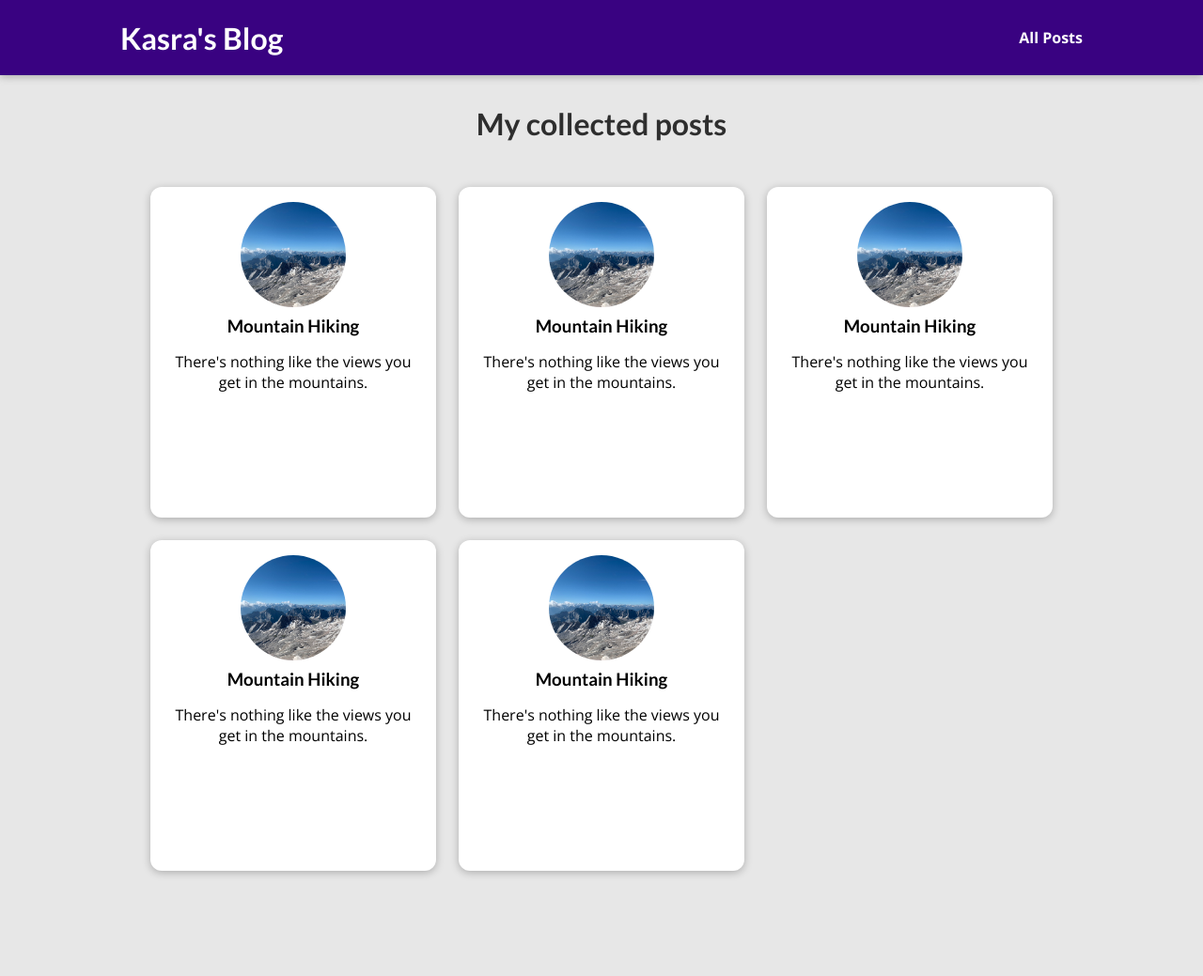
After one commit to KasraNadri/Django-Blog, a Django app: template my_site/blog/templates/blog/all-posts.html in a window 1280 px wide. The commit adds this page. Shown: the whole page at 94% size. Run offline with Django 5.2, Linux system fonts and the light colour scheme; the template is opened without the code that fills it, so the values that code supplies are empty.

Commit message:
added all-posts page and post.css and post.html in the includes

```diff
--- /dev/null
+++ b/my_site/blog/static/blog/all-posts.css
@@ -0,0 +1,43 @@
+body {
+    background-color: #e7e7e7;
+  }
+
+  #main-navigation {
+    background-color: #390281;
+    box-shadow: 0 2px 8px rgba(0, 0, 0, 0.25);
+  }
+
+  #all-posts {
+    margin: 7rem auto;
+    width: 90%;
+    max-width: 60rem;
+  }
+
+  #all-posts h2 {
+    text-align: center;
+    font-size: 2rem;
+    color: #2e2e2e;
+    margin: 3rem 0;
+  }
+
+  ul {
+    list-style: none;
+    margin: 0;
+    padding: 0;
+    display: grid;
+    grid-template-columns: repeat(auto-fill, minmax(17rem, 1fr));
+    gap: 1.5rem;
+  }
+
+  .post img {
+    width: 7rem;
+    height: 7rem;
+  }
+
+  .post a {
+    height: 22rem;
+    transform-origin: center;
+    box-shadow: 0 2px 8px rgba(0, 0, 0, 0.25);
+    border-radius: 12px;
+    background-color: white;
+  }
--- /dev/null
+++ b/my_site/blog/static/blog/includes/post.css
@@ -0,0 +1,43 @@
+.post {
+    display: flex;
+    flex-direction: column;
+    align-items: center;
+    text-align: center;
+  }
+
+  .post a {
+    text-decoration: none;
+    color: black;
+    transition: all 0.2s ease;
+    padding: 1rem;
+  }
+
+  .post a:hover,
+  .post a:active {
+    transform: scale(1.1);
+    background-color: #390281;
+    color: white;
+  }
+
+  .post img {
+    width: 5rem;
+    height: 5rem;
+    object-fit: cover;
+    border-radius: 50%;
+  }
+
+  .post h3 {
+    margin: 0.25rem 0;
+  }
+
+  .post time {
+    color: #666666;
+    margin: 0.25rem;
+    font-style: italic;
+    font-size: 0.85rem;
+  }
+
+  .post:hover time,
+  .post:active time {
+    color: white;
+  }
--- /dev/null
+++ b/my_site/blog/templates/blog/all-posts.html
@@ -0,0 +1,32 @@
+{% extends 'base.html' %}
+{% load static %}
+
+{% block title %}
+    All my posts
+{% endblock %}
+
+{% block css_files %}
+    <link rel = "stylesheet" href = "{% static 'blog/includes/post.css' %}"/>
+    <link rel = "stylesheet" href = "{% static 'blog/all-posts.css' %}"/>
+{% endblock %}
+
+{% block content %}
+
+    <section id = "all-posts">
+        <h2> My collected posts </h2>
+
+        <ul>
+            {% include 'blog/includes/post.html' %}
+            {% include 'blog/includes/post.html' %}
+
+            {% include 'blog/includes/post.html' %}
+
+            {% include 'blog/includes/post.html' %}
+
+            {% include 'blog/includes/post.html' %}
+
+        </ul>
+
+    </section>
+
+{% endblock %}
--- /dev/null
+++ b/my_site/blog/templates/blog/includes/post.html
@@ -0,0 +1,14 @@
+{% load static %}
+
+
+<li>
+    <article class = "post">
+        <a href = "">
+            <img src = "{% static 'blog/images/mountains.jpg'%}" alt = "Mountain Hiking"/>
+            <div class = "post__content">
+                <h3>Mountain Hiking</h3>
+                <p>There's nothing like the views you get in the mountains.</p>
+            </div>
+        </a>
+    </article>
+</li>
--- a/my_site/blog/views.py
+++ b/my_site/blog/views.py
@@ -7,7 +7,7 @@ def starting_page(req):
     return render(req, 'blog/index.html')
 
 def posts(req):
-    pass
+    return render(req, 'blog/all-posts.html')
 
 def post_detail(req):
     pass
--- a/my_site/templates/base.html
+++ b/my_site/templates/base.html
@@ -13,6 +13,14 @@
     </head>
 
     <body>
+
+        <header id = "main-navigation">
+            <h1><a href = ""> Kasra's Blog </a></h1>
+            <nav>
+                <a href = ""> All Posts </a>
+            </nav>
+        </header>
+
         {% block content %}
 
         {% endblock %}
```
Also changed, not shown: my_site/blog/templates/blog/index.html (+3 -17 lines).
